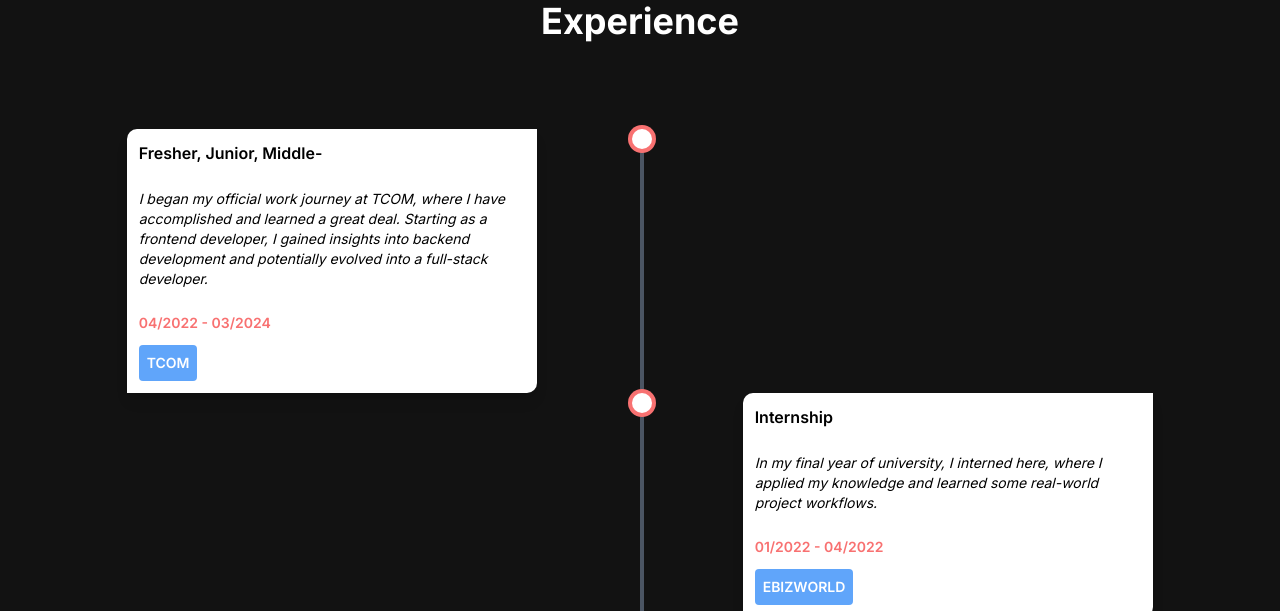
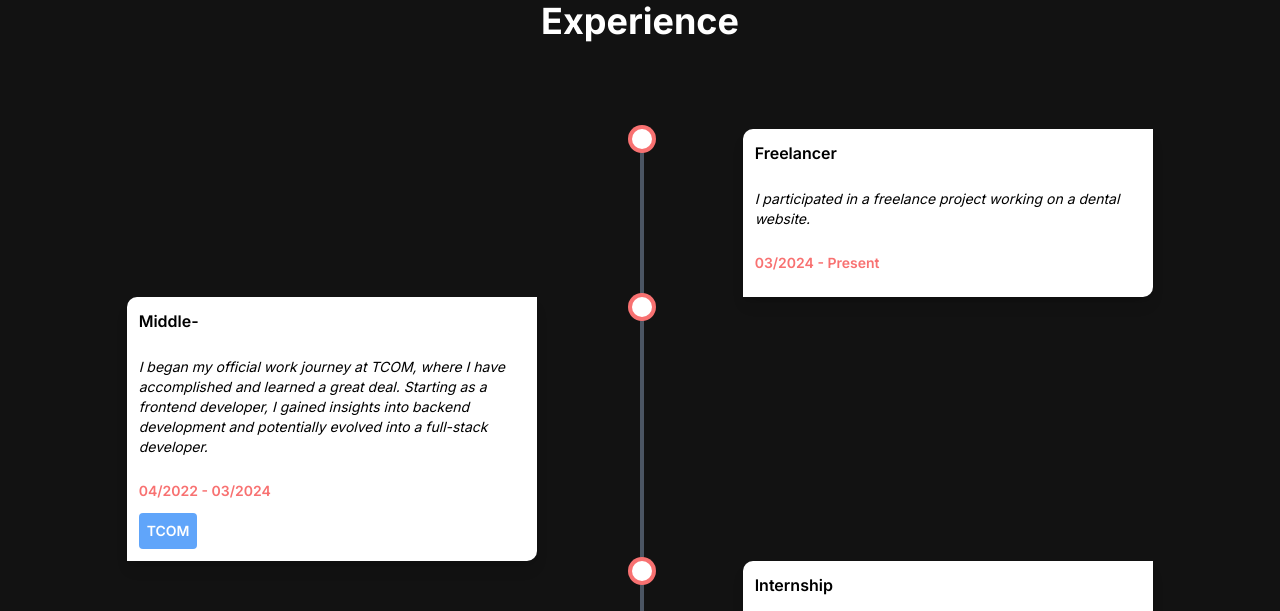
Before and after one commit to vokhanh1982000/portfolio, a Next.js app: page / in a window 1280 px wide. Shown: the part 1060-1671 px from the top of the page. Built offline with nearby package versions, Linux system fonts and the light colour scheme.

Commit message:
update exp

```diff
--- a/src/app/components/Experience.jsx
+++ b/src/app/components/Experience.jsx
@@ -8,9 +8,31 @@ const Experience = () => {
       </h2>
       <div className="">
         <div className="flex justify-center h-auto">
+          <div className="w-2/5 lg:w-1/3"></div>
+          <div className="w-1/5 lg:w-1/6">
+            <div className="w-1 h-full bg-gray-600 rounded relative left-[50%]">
+              <div className="absolute w-5 h-5 rounded-full ring-4 ring-red-400 bg-white -left-2"></div>
+            </div>
+          </div>
           <div className="w-2/5 lg:w-1/3 bg-white shadow-lg rounded-tl-[10px] rounded-br-[10px] pb-3">
             <div className="p-3 font-semibold rounded-b-lg rounded-s-lg">
-              Fresher, Junior, Middle-
+              Freelancer
+            </div>
+            <div className="p-3 text-sm italic">
+              I participated in a freelance project working on a dental website.
+            </div>
+            <div className="p-3 text-red-400 text-sm font-semibold">
+              03/2024 - Present
+            </div>
+            {/* <div className="ml-3 p-2 rounded bg-blue-400 text-white text-sm font-semibold w-fit">
+              EBIZWORLD
+            </div> */}
+          </div>
+        </div>
+        <div className="flex justify-center h-auto">
+          <div className="w-2/5 lg:w-1/3 bg-white shadow-lg rounded-tl-[10px] rounded-br-[10px] pb-3">
+            <div className="p-3 font-semibold rounded-b-lg rounded-s-lg">
+              Middle-
             </div>
             <div className="p-3 text-sm italic">
               I began my official work journey at TCOM, where I have
```
